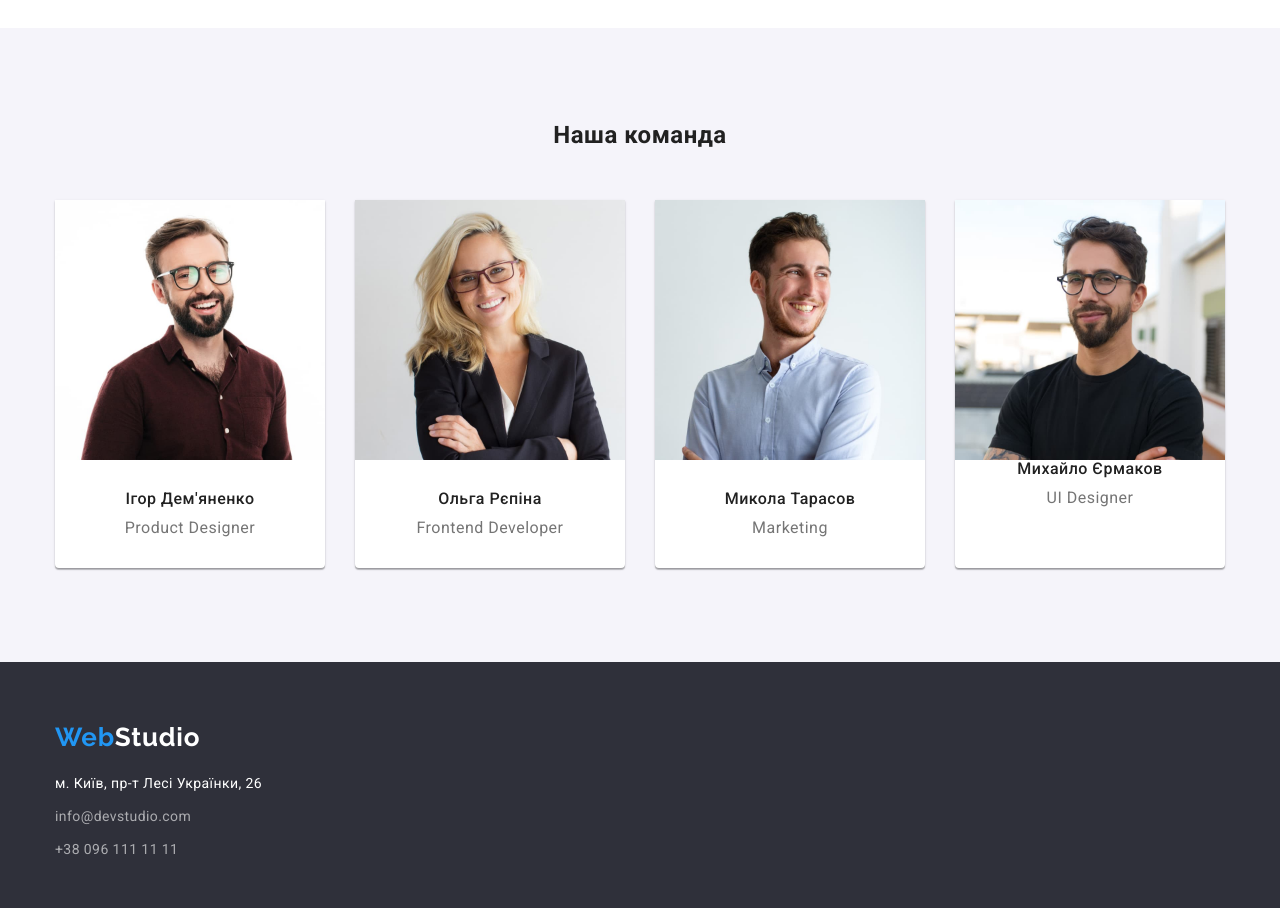
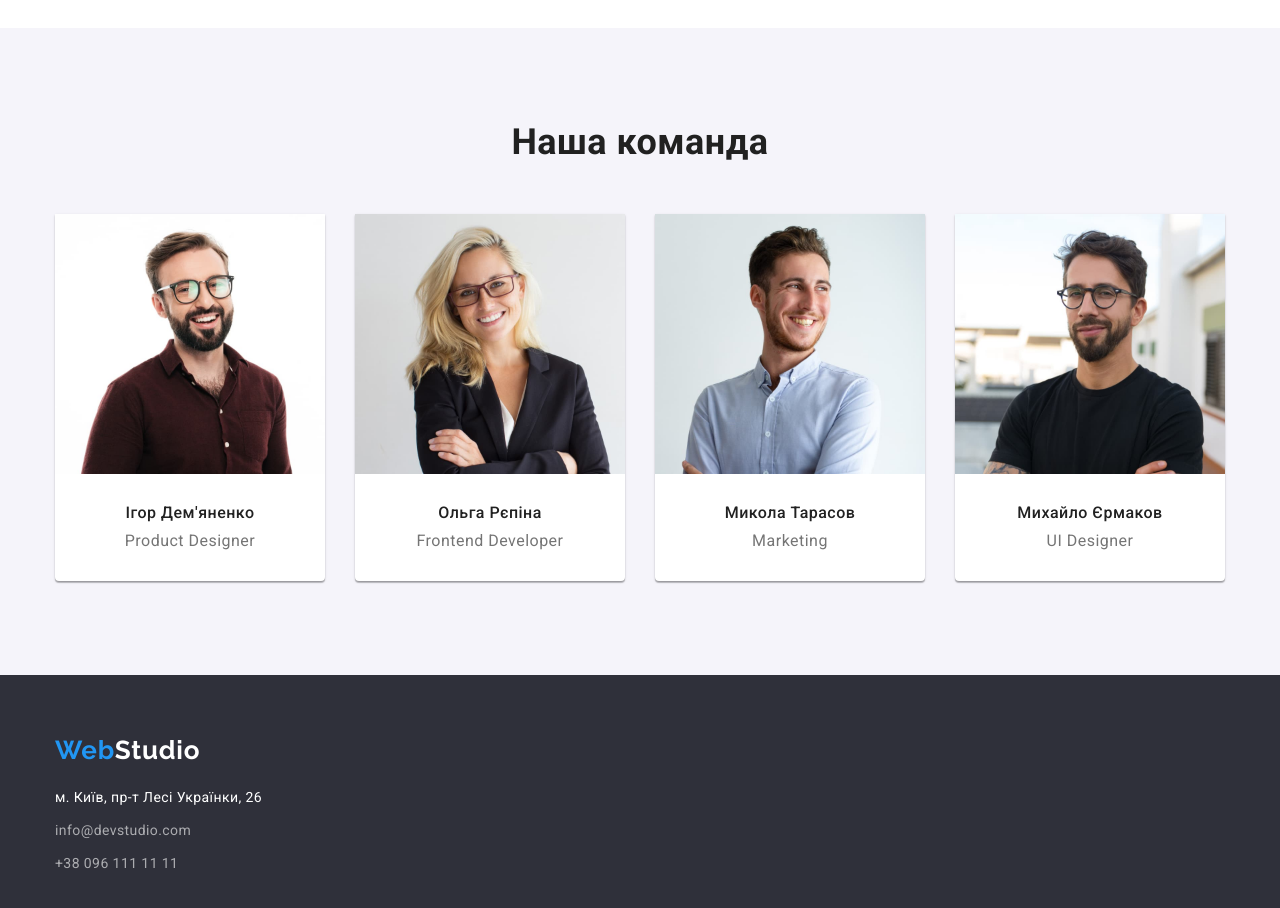
Before and after one commit to ChuikoIhor/goit-markup-hw-03, a plain HTML site: page index.html in a window 1280 px wide. Shown: the part 1420-2328 px from the top of the page. Drawn offline with nearby package versions, Linux system fonts and the light colour scheme.

Commit message:
HW 3 готово

```diff
--- a/css/main.css
+++ b/css/main.css
@@ -113,7 +113,7 @@
 
 /* our-team */
 
-.flex-element {
+.our-team-item {
   margin-right: 30px;
   width: 270px;
   border-radius: 0px 0px 4px 4px;
@@ -122,7 +122,7 @@
   background-color: var(--primary-white-color);
 }
 
-.flex-element:last-child {
+.our-team-item:last-child {
   margin-right: 0px;
 }
 
@@ -135,6 +135,7 @@
   margin-bottom: 50px;
   text-align: center;
   font-weight: 700;
+  font-size: 36px;
 }
 
 .our-team-title-text {
--- a/css/portfolio.css
+++ b/css/portfolio.css
@@ -19,7 +19,7 @@
 .portfolio-menu-list {
   display: flex;
   justify-content: center;
-  margin-bottom: 34px;
+  margin-bottom: 50px;
   gap: 8px;
 }
 
--- a/index.html
+++ b/index.html
@@ -102,9 +102,7 @@
       <section class="section">
         <div class="container">
           <h2 class="our-team-title">Наша команда</h2>
-          <div class="flex-container">
           <ul class="our-team-list">
-              <div class="flex-element">
             <li class="our-team-item">
               <img src="./images/ihor.jpg" class="our-team-img" alt="ігор" width="270" />
               <div class="our-team-title-text">
@@ -112,8 +110,7 @@
                 <p class="our-team-text">Product Designer</p>
               </div>
             </li>
-              </div>
-              <div class="flex-element">
+
             <li class="our-team-item">
               <img src="./images/olga.jpg" class="our-team-img" alt="ольга" width="270" />
               <div class="our-team-title-text">
@@ -121,8 +118,7 @@
                 <p class="our-team-text">Frontend Developer</p>
               </div>
             </li>
-              </div>
-              <div class="flex-element">
+
             <li class="our-team-item">
               <img src="./images/michael.jpg" class="our-team-img" alt="микола" width="270" />
               <div class="our-team-title-text">
@@ -130,18 +126,15 @@
                 <p class="our-team-text">Marketing</p>
               </div>
             </li>
-              </div>
-              <div class="flex-element">
+
             <li class="our-team-item">
               <img src="./images/michaelo.jpg" class="our-team-img" alt="михайло" width="270" />
-                  <div class="title-text">
+              <div class="our-team-title-text">
                 <h3 class="our-team-sub-title">Михайло Єрмаков</h3>
                 <p class="our-team-text">UI Designer</p>
               </div>
             </li>
-              </div>
           </ul>
-          </div>
         </div>
       </section>
     </main>
```
Lines whose indentation alone changed are shown as unchanged.
